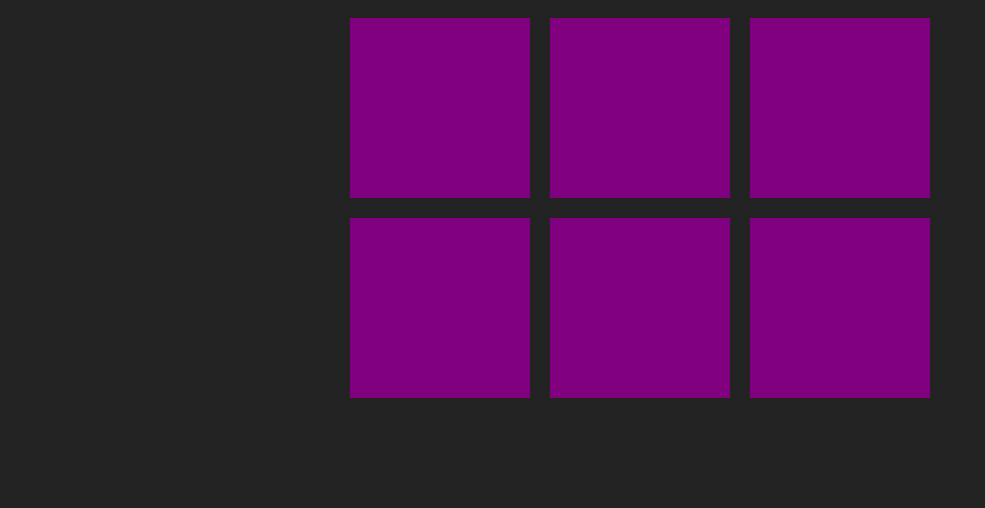
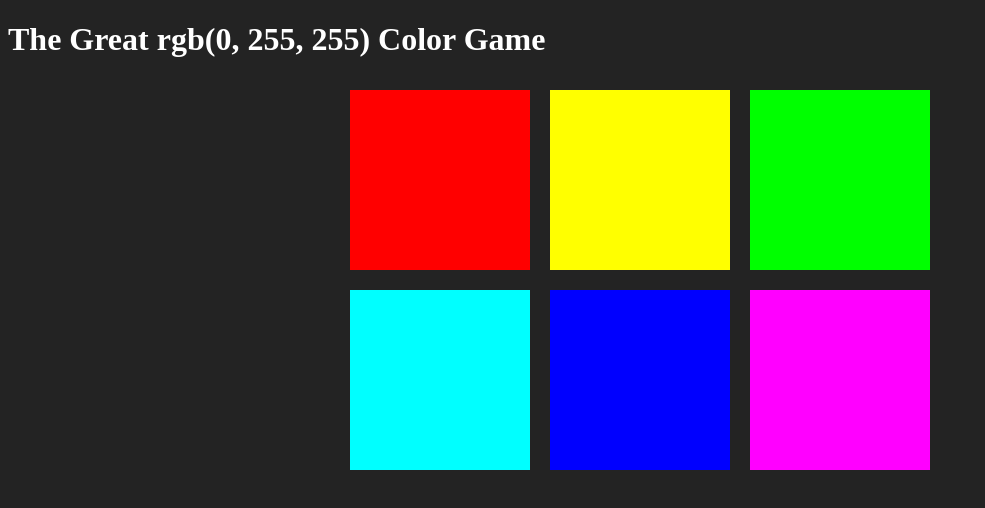
Before and after one commit to elwirak4/Color-Game, a plain HTML site: page index.html in a window 1280 px wide. Shown: the whole page, without its empty margins (0-985 px from the left). Drawn offline with Linux system fonts and the light colour scheme.

Commit message:
first part

```diff
--- a/game.css
+++ b/game.css
@@ -1,6 +1,7 @@
 
 body {
 	background-color: #232323;
+	color: white;
 }
 
 #container {
--- a/game.js
+++ b/game.js
@@ -0,0 +1,30 @@
+var colors = [
+	"rgb(255, 0, 0)",
+	"rgb(255, 255, 0)",
+	"rgb(0, 255, 0)",
+	"rgb(0, 255, 255)",
+	"rgb(0, 0, 255)",
+	"rgb(255, 0, 255)",
+]
+var squares = document.querySelectorAll(".square");
+var pickedColor = colors[3];
+var colorDisplay = document.getElementById('colorDisplay');
+
+colorDisplay.textContent = pickedColor;
+
+for(var i = 0; i < squares.length; i++){
+	//add initial colors to  squares
+	squares[i].style.backgroundColor = colors[i]
+	//add click listener to squares
+	squares[i].addEventListener("click", function(){
+
+		//grab color of clicked square
+		var clickedColor = this.style.backgroundColor;
+		//compare color to pickedColor
+		if (clickedColor === pickedColor) {
+			alert("corect");
+		}else{
+			alert("wrong!");
+		}
+	});
+}
--- a/index.html
+++ b/index.html
@@ -8,7 +8,7 @@
 
 </head>
 <body>
-
+<h1>The Great <span id="colorDisplay">RGB</span> Color Game</h1>
   <div id="container">
     <div class="square"></div>
     <div class="square"></div>
```
